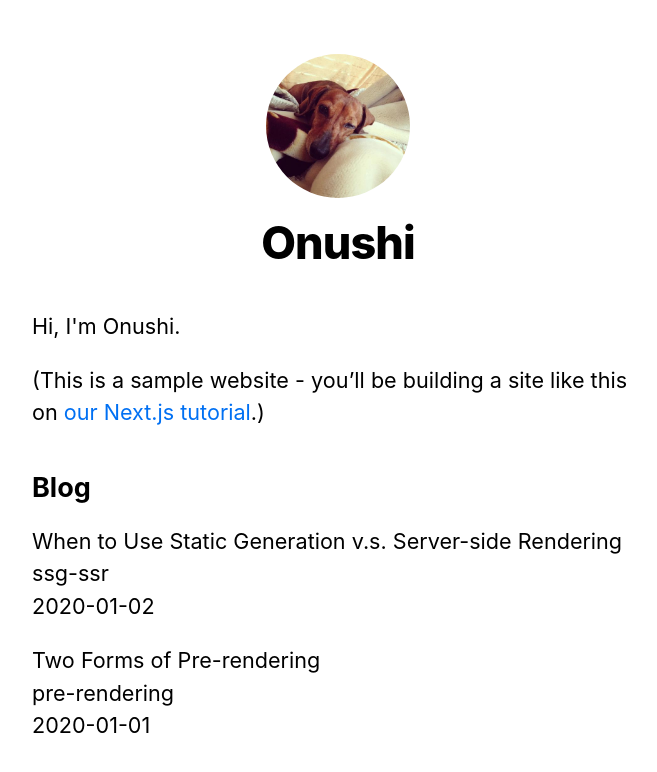
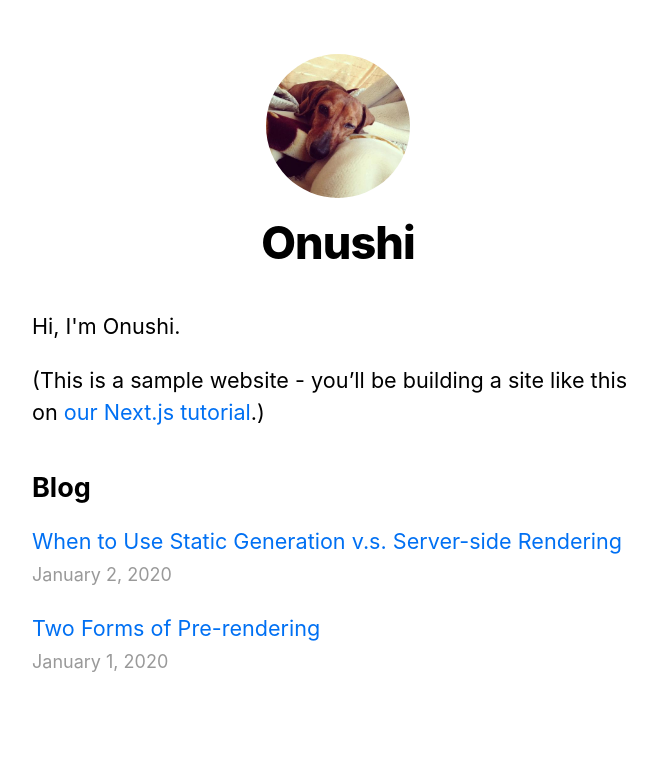
Before and after one commit to onushi/nextjs-blog, a Next.js app: page / in a window 1280 px wide. Shown: the top 772 px of the page, without its empty margins (302-959 px from the left). Built offline with nearby package versions, Linux system fonts and the light colour scheme.

Commit message:
polish index page

```diff
--- a/pages/index.js
+++ b/pages/index.js
@@ -2,6 +2,8 @@
 import Layout, { siteTitle } from '../components/layout'
 import utilStyles from '../styles/utils.module.css'
 import { getSortedPostsData } from '../lib/posts'
+import Date from '../lib/date'
+import Link from 'next/link'
 
 export async function getStaticProps() {
   const allPostsData = getSortedPostsData()
@@ -30,11 +32,13 @@
         <ul className={utilStyles.list}>
           {allPostsData.map(({ id, date, title }) =>(
             <li className={utilStyles.listItem} key={id}>
-              {title}
+              <Link href={`/posts/${id}`}>
+                <a>{title}</a>
+              </Link>
               <br />
-              {id}
-              <br />
-              {date}
+              <small className={utilStyles.lightText}>
+                <Date dateString={date} />
+              </small>
             </li>
           ))}
         </ul>
```
